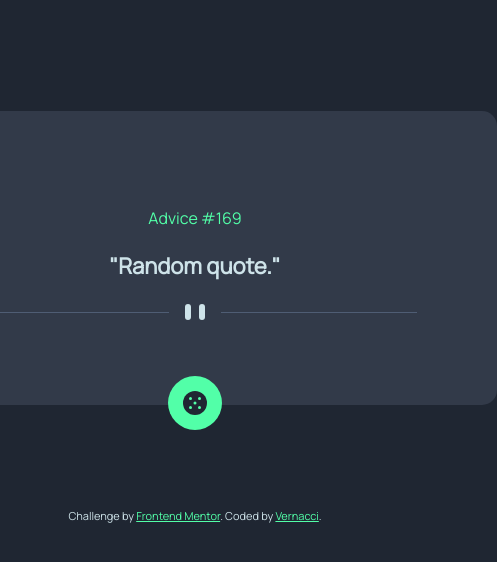
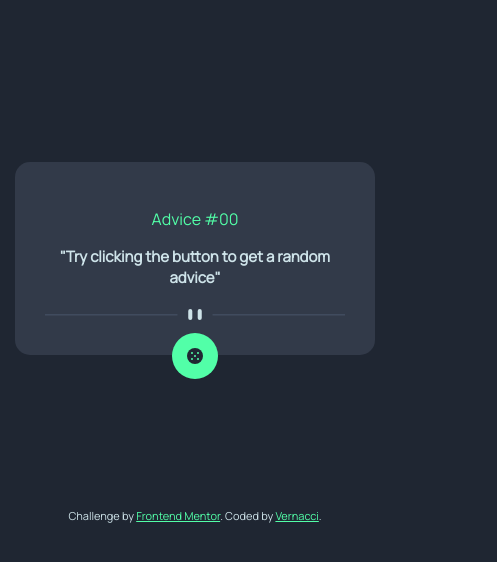
Before and after one commit to Vernacci/advice-generator-app-main, a plain HTML site: page index.html in a window 390 px wide. Shown: the whole page, 497 px wide, since content can reach past the window. Drawn offline with Linux system fonts and the light colour scheme.

Commit message:
Challenge completed

```diff
--- a/CSS/style.css
+++ b/CSS/style.css
@@ -21,6 +21,7 @@ body {
   justify-content: center;
   align-items: center;
   height: 500px;
+
 }
 
 .content {
@@ -29,7 +30,7 @@ body {
   padding: 80px;
   border-radius: 15px;
   position: relative;
-  max-width: 615px;
+  width: 520px;
 }
 
 .advice-id {
@@ -49,7 +50,7 @@ body {
 
 .quote-btn {
   position: absolute;
-  top: 265px;
+  bottom: -2rem;
   background-color: var(--neon-green);
   padding: 15px;
   border-radius: 50%;
@@ -60,3 +61,30 @@ body {
   cursor: pointer;
   box-shadow: 0 1px 15px hsl(150, 100%, 66%);
 }
+
+@media (max-width: 605px)  {
+  .content {
+    padding: 50px;
+    width: 500px;
+  }
+  .quote-btn {
+    bottom: -2rem;
+  }
+}
+@media (max-width: 400px) {
+  .content {
+    padding: 30px;
+    width: 300px;
+  }
+  .divider {
+    width: 300px;
+  }
+  .quote-btn {
+    bottom: -1.50rem;
+    width: 16px;
+    height: 16px;
+  }
+  .quote {
+    font-size: 0.9375rem;
+  }
+}
--- a/index.html
+++ b/index.html
@@ -31,9 +31,13 @@
   <body>
     <main class="container">
       <div class="content">
-        <p class="advice-id">Advice #169</p>
-        <p class="quote">"Random quote."</p>
-        <img src="./images/pattern-divider-desktop.svg" alt="" />
+        <p class="advice-id">Advice #00</p>
+        <p class="quote">"Try clicking the button to get a random advice"</p>
+        <img
+          src="./images/pattern-divider-desktop.svg"
+          alt=""
+          class="divider"
+        />
         <div class="btn-container">
           <img
             src="./images/icon-dice.svg"
@@ -44,12 +48,12 @@
         </div>
       </div>
     </main>
-    <div class="attribution">
+    <footer class="attribution">
       Challenge by
       <a href="https://www.frontendmentor.io?ref=challenge" target="_blank"
         >Frontend Mentor</a
       >. Coded by <a href="#">Vernacci</a>.
-      <script src="./js/script.js"></script>
-    </div>
+    </footer>
+    <script src="./js/script.js"></script>
   </body>
 </html>
--- a/js/script.js
+++ b/js/script.js
@@ -7,7 +7,12 @@ const URL = 'https://api.adviceslip.com/advice';
 const handleClick = () => {
   fetch(URL)
     .then((response) => response.json())
-    .then((json) => {
-      console.log(json);
+    .then((adviceResponse) => {
+      adviceId.innerHTML = `Advice #${adviceResponse.slip.id}`;
+      quote.innerHTML = adviceResponse.slip.advice;
+    })
+    .catch((error) => {
+      adviceId.innerHTML = 'Could not fetch advice id';
+      quote.innerHTML = 'Could not fetch advice';
     });
 };
```
Also changed, not shown: 1 other file.
